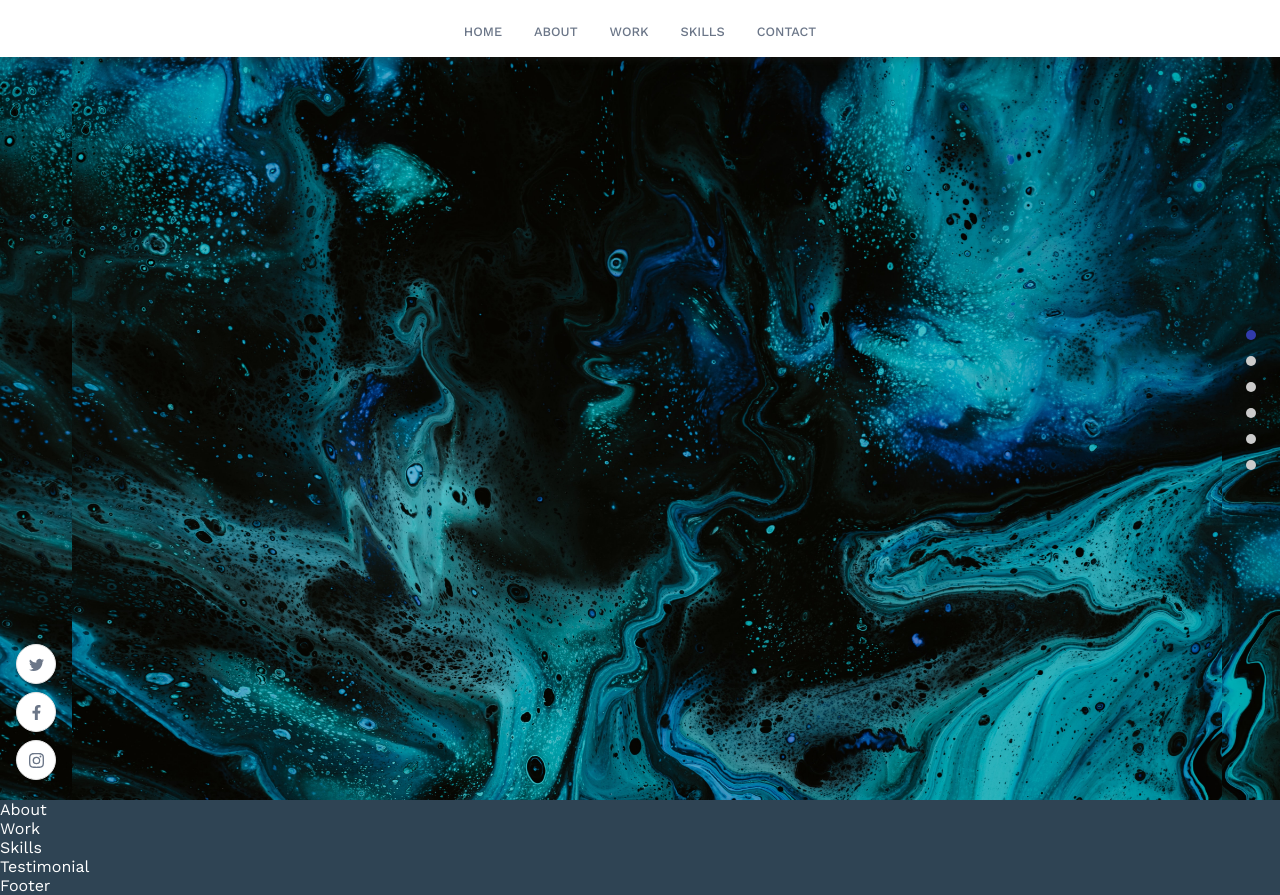
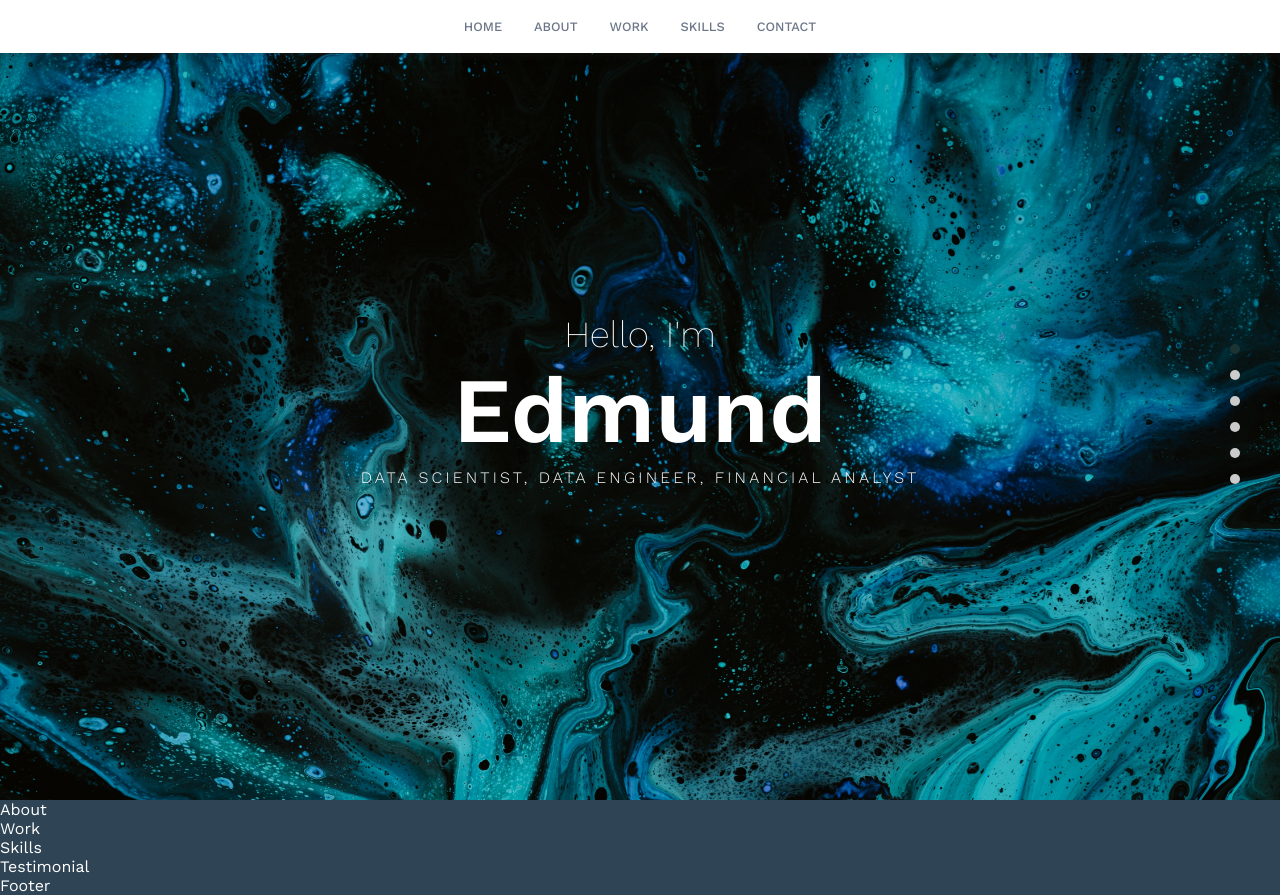
Before and after one commit to edologgerbird/edmund_portfolio, a React (Create React App) app in the folder frontend_react/: page / in a window 1280 px wide. Built offline with nearby package versions, Linux system fonts and the light colour scheme.

Commit message:
update header

```diff
--- a/frontend_react/src/App.scss
+++ b/frontend_react/src/App.scss
@@ -23,7 +23,7 @@
 .app__flex {
   display: flex;
   justify-content: center;
-  align-items: center;
+  align-items: center !important;
 }
 
 .app__wrapper {
@@ -52,11 +52,25 @@
   }
 }
 
+.subtitle {
+  font-size: 2.3rem;
+  font-weight: 200;
+  text-align: center;
+  color: var(--white-color);
+}
+
+.title {
+  font-size: 5.75rem;
+  font-weight: 600;
+  text-align: center;
+  color: var(--white-color);
+}
+
 .head-text {
   font-size: 2.75rem;
   font-weight: 800;
   text-align: center;
-  color: var(--black-color);
+  color: var(--white-color);
   text-transform: capitalize;
 
   span {
@@ -79,7 +93,7 @@
   line-height: 1.5;
 
   @media screen and (min-width: 2000px) {
-    font-size: 1.75rem;
+    font-size: 1rem;
   }
 }
 
@@ -98,63 +112,14 @@
   }
 }
 
-.app__social {
-  display: flex;
-  justify-content: flex-end;
-  align-items: center;
-  flex-direction: column;
-
-  padding: 1rem;
-
-  div {
-    width: 40px;
-    height: 40px;
-    border-radius: 50%;
-    background-color: var(--white-color);
-    margin: 0.25rem 0;
-    border: 1px solid var(--lightGray-color);
-
-    display: flex;
-    justify-content: center;
-    align-items: center;
-
-    transition: all 0.3s ease-in-out;
-
-    svg {
-      width: 15px;
-      height: 15px;
-      color: var(--gray-color);
-    }
-
-    &:hover {
-      background-color: var(--secondary-color);
-      border-color: var(--secondary-color);
-
-      svg {
-        color: var(--white-color);
-      }
-    }
-
-    @media screen and (min-width: 2000px) {
-      width: 70px;
-      height: 70px;
-
-      margin: 0.5rem 0;
-
-      svg {
-        width: 30px;
-        height: 30px;
-      }
-    }
-  }
-}
-
 .app__navigation {
   display: flex;
+  position: fixed;
+  right: 1rem;
+  top: 40%;
   justify-content: center;
   align-items: center;
   flex-direction: column;
-
   padding: 1rem;
 
   .app__navigation-dot {
@@ -167,7 +132,7 @@
     transition: background-color 0.2s ease-in-out;
 
     &:hover {
-      background-color: var(--secondary-color);
+      background-color: var(--dark-green-color);
     }
 
     @media screen and (min-width: 2000px) {
@@ -177,9 +142,8 @@
   }
 }
 
-@media screen and (max-width: 500px) {
-  .app__navigation,
-  .app__social {
+@media screen and (max-width: 700px) {
+  .app__navigation {
     display: none;
   }
 
--- a/frontend_react/src/components/Navbar/Navbar.jsx
+++ b/frontend_react/src/components/Navbar/Navbar.jsx
@@ -1,4 +1,4 @@
-import React, { useState } from "react";
+import React, { useState, useEffect } from "react";
 import { HiMenuAlt4, HiX } from "react-icons/hi";
 import { motion, AnimatePresence } from "framer-motion";
 
@@ -7,12 +7,55 @@ import "./Navbar.scss";
 
 const Navbar = () => {
   const [toggle, setToggle] = useState(false);
+  const [show, setShow] = useState(true);
+  const [lastScrollY, setLastScrollY] = useState(0);
+  const [animation, setAnimation] = useState("open");
+
+  const hideNavBar = async (ms) => {
+    setAnimation("close");
+
+    await new Promise((r) => setTimeout(r, ms));
+
+    setShow(false);
+  };
+
+  const showNavBar = async (ms) => {
+    setAnimation("open");
+
+    await new Promise((r) => setTimeout(r, ms));
+
+    setShow(true);
+  };
+
+  const controlNavbar = () => {
+    if (typeof window !== "undefined") {
+      if (window.scrollY > lastScrollY) {
+        // if scroll down hide the navbar
+        hideNavBar(300);
+      } else {
+        // if scroll up show the navbar
+        showNavBar(5);
+      }
+      // remember current page location to use in the next move
+      setLastScrollY(window.scrollY);
+    }
+  };
+
+  useEffect(() => {
+    if (typeof window !== "undefined") {
+      window.addEventListener("scroll", controlNavbar);
+
+      // cleanup function
+      return () => {
+        window.removeEventListener("scroll", controlNavbar);
+      };
+    }
+  }, [lastScrollY]);
 
   return (
     <nav className="app__navbar">
-      {/* <div className="app__navbar-logo">
-        <img src={images.logo_white} alt="logo" />
-      </div> */}
+      {show && (
+        <div className={`app__navbar ${animation}`}>
           <ul className="app__navbar-links">
             {["home", "about", "work", "skills", "contact"].map((item) => (
               <li className="app__flex p-text" key={`link-${item}`}>
@@ -21,6 +64,8 @@ const Navbar = () => {
               </li>
             ))}
           </ul>
+        </div>
+      )}
 
       <div className="app__navbar-menu">
         <HiMenuAlt4 onClick={() => setToggle(true)} />
--- a/frontend_react/src/components/Navbar/Navbar.scss
+++ b/frontend_react/src/components/Navbar/Navbar.scss
@@ -1,39 +1,58 @@
 .app__navbar {
+  animation-duration: 0.5s;
+  animation-name: animate-fade;
+  animation-delay: 0.5s;
+  animation-fill-mode: backwards;
+
+  @keyframes animate-fade {
+    0% {
+      opacity: 0;
+    }
+    100% {
+      opacity: 1;
+    }
+  }
+
   width: 100%;
 
   display: flex;
   justify-content: space-between;
   align-items: center;
 
-  padding: 1rem 2rem;
-
   background: var(--white-color);
   box-shadow: 0 1px 10px 0 rgba(37, 37, 37, 0.37);
-  //   border: 1px solid rgba(255, 255, 255, 0.18);
   position: fixed;
   z-index: 2;
+  margin-top: 1rem;
 
   @media screen and (max-width: 900px) {
     background: rgba(255, 255, 255, 0);
     box-shadow: 0 1px 10px 0 rgba(37, 37, 37, 0);
   }
+
+  .open {
+    animation: fade-in 0.15s ease-in;
+  }
+  .close {
+    animation: fade-out 0.5s ease-in;
+  }
+  @keyframes fade-in {
+    0% {
+      opacity: 0;
+    }
+    100% {
+      opacity: 1;
+    }
+  }
+  @keyframes fade-out {
+    0% {
+      opacity: 1;
+    }
+    100% {
+      opacity: 0;
+    }
+  }
 }
-
-// .app__navbar-logo {
-//   display: flex;
-//   justify-content: flex-start;
-//   align-items: center;
-
-//   img {
-//     //width: 90px;
-//     height: 20px;
-
-//     @media screen and (min-width: 2000px) {
-//       width: 180px;
-//       height: 40px;
-//     }
-//   }
-// }
 
 .app__navbar-links {
   flex: 1;
@@ -42,6 +61,7 @@
   align-items: center;
 
   list-style: none;
+  padding: 1rem 2rem;
 
   li {
     margin: 0 1rem;
@@ -53,7 +73,6 @@
       width: 100%;
       height: 1px;
       background: transparent;
-      //border-radius: 50%;
       transition: all 0.4s ease-in-out;
       margin-bottom: 5px;
     }
@@ -88,16 +107,13 @@
 .app__navbar-menu {
   width: 35px;
   height: 35px;
-  // border-radius: 50%;
   position: fixed;
   right: 2rem;
   top: 1.5rem;
-  //margin: 1.1rem;
 
   display: flex;
   justify-content: center;
   align-items: center;
-  // background-color: var(--primary-color);
 
   svg {
     width: 70%;
@@ -122,7 +138,6 @@
     align-items: flex-end;
     flex-direction: column;
 
-    //background: url("../../assets/bgWhite.png");
     background-color: var(--white-color);
     background-size: cover;
     background-repeat: repeat;
--- a/frontend_react/src/components/NavigationDots.jsx
+++ b/frontend_react/src/components/NavigationDots.jsx
@@ -8,7 +8,7 @@ const NavigationDots = ({ active }) => (
           href={`#${item}`}
           key={item + index}
           className="app__navigation-dot"
-          style={active === item ? { backgroundColor: "#313BAC" } : {}}
+          style={active === item ? { backgroundColor: "#1c3334" } : {}}
         />
       )
     )}
--- a/frontend_react/src/components/SocialMedia.jsx
+++ /dev/null
@@ -1,19 +0,0 @@
-import React from "react";
-import { BsTwitter, BsInstagram } from "react-icons/bs";
-import { FaFacebookF } from "react-icons/fa";
-
-const SocialMedia = () => (
-  <div className="app__social">
-    <div>
-      <BsTwitter />
-    </div>
-    <div>
-      <FaFacebookF />
-    </div>
-    <div>
-      <BsInstagram />
-    </div>
-  </div>
-);
-
-export default SocialMedia;
--- a/frontend_react/src/components/index.js
+++ b/frontend_react/src/components/index.js
@@ -1,5 +1,4 @@
 import NavigationDots from "./NavigationDots";
-import SocialMedia from "./SocialMedia";
 import Navbar from "./Navbar/Navbar";
 
-export { NavigationDots, SocialMedia, Navbar };
+export { NavigationDots, Navbar };
--- a/frontend_react/src/container/Header/Header.jsx
+++ b/frontend_react/src/container/Header/Header.jsx
@@ -5,66 +5,24 @@ import { AppWrap } from "../../wrapper";
 import { images } from "../../constants";
 import "./Header.scss";
 
-const scaleVariants = {
-  whileInView: {
-    scale: [0, 1],
-    opacity: [0, 1],
-    transition: {
-      duration: 1,
-      ease: "easeInOut",
-    },
-  },
-};
-
 const Header = () => (
   <div className="app__header app__flex">
-    {/* <motion.div
+    <motion.div
       whileInView={{ x: [-100, 0], opacity: [0, 1] }}
       transition={{ duration: 0.5 }}
       className="app__header-info"
     >
       <div className="app__header-badge">
-        <div className="badge-cmp app__flex">
-          <span>👋</span>
-          <div style={{ marginLeft: 20 }}>
-            <p className="p-text">Hello, I am</p>
-            <h1 className="head-text">Micael</h1>
-          </div>
+        <div>
+          <p className="subtitle">Hello, I'm</p>
+          <h1 className="title">Edmund</h1>
         </div>
 
         <div className="tag-cmp app__flex">
-          <p className="p-text">Web Developer</p>
-          <p className="p-text">Freelancer</p>
+          <p>Data Scientist, Data Engineer, Financial Analyst</p>
         </div>
       </div>
     </motion.div>
-
-    <motion.div
-      whileInView={{ opacity: [0, 1] }}
-      transition={{ duration: 0.5, delayChildren: 0.5 }}
-      className="app__header-img"
-    >
-      <img src={images.profile} alt="profile_bg" />
-      <motion.img
-        whileInView={{ scale: [0, 1] }}
-        transition={{ duration: 1, ease: "easeInOut" }}
-        src={images.circle}
-        alt="profile_circle"
-        className="overlay_circle"
-      />
-    </motion.div>
-
-    <motion.div
-      variants={scaleVariants}
-      whileInView={scaleVariants.whileInView}
-      className="app__header-circles"
-    >
-      {[images.flutter, images.redux, images.sass].map((circle, index) => (
-        <div className="circle-cmp app__flex" key={`circle-${index}`}>
-          <img src={circle} alt="profile_bg" />
-        </div>
-      ))}
-    </motion.div> */}
   </div>
 );
 
--- a/frontend_react/src/container/Header/Header.scss
+++ b/frontend_react/src/container/Header/Header.scss
@@ -1,11 +1,6 @@
 #home {
   position: relative;
-  background: url("../../assets/abstract-bg.jpg");
-  background-size: cover;
-  background-position: center;
-  background-repeat: repeat;
 
-  // disable the default padding styles
   .app__wrapper {
     padding: 0;
 
@@ -22,37 +17,54 @@
   flex-direction: row;
   background: url("../../assets/abstract-bg.jpg");
   background-size: cover;
+  background-repeat: no-repeat;
   -webkit-background-size: cover;
   -moz-background-size: cover;
   -o-background-size: cover;
-
-  padding: 40rem 2rem 0rem;
-
-  @media screen and (min-width: 2000px) {
-    padding-top: 8rem;
-  }
-
-  @media screen and (max-width: 1200px) {
-    flex-direction: column;
-  }
-
-  @media screen and (max-width: 450px) {
-    padding: 40rem 2rem 0rem;
-  }
 }
 
 .app__header-info {
-  flex: 0.65;
   display: flex;
   flex-direction: column;
   justify-content: flex-start;
   align-items: flex-start;
-  height: 100%;
+}
 
-  margin: 0 2rem;
+.app__header-badge {
+  width: 100%;
 
-  @media screen and (max-width: 1200px) {
-    width: 100%;
-    margin-right: 0rem;
+  .tag-cmp {
+    margin-top: 0.2rem;
+
+    p {
+      font-weight: 300;
+      font-size: 1rem;
+      width: 100%;
+      text-transform: uppercase;
+      text-align: center;
+      letter-spacing: 0.2rem;
+    }
+  }
+
+  @media screen and (max-width: 500px) {
+    p {
+      font-weight: 300;
+      font-size: 2rem;
+    }
+    .title {
+      font-size: 4rem;
+    }
+    .tag-cmp {
+      margin-top: 0.3rem;
+
+      p {
+        font-weight: 300;
+        font-size: 0.8rem;
+        width: 100%;
+        text-transform: uppercase;
+        text-align: center;
+        letter-spacing: 0.2rem;
+      }
+    }
   }
 }
--- a/frontend_react/src/index.css
+++ b/frontend_react/src/index.css
@@ -6,7 +6,7 @@
   --secondary-color: #2e151b;
   --tertiery-color: #da7b93;
   --green-color: #376e6f;
-  --dark-green-color: #376e6f;
+  --dark-green-color: #1c3334;
   --black-color: #030303;
   --lightGray-color: #e4e4e4;
   --gray-color: #6b7688;
--- a/frontend_react/src/wrapper/AppWrap.js
+++ b/frontend_react/src/wrapper/AppWrap.js
@@ -1,11 +1,10 @@
 import React from "react";
-import { NavigationDots, SocialMedia } from "../components";
+import { NavigationDots } from "../components";
 
 const AppWrap = (Component, idName, classNames) =>
   function HOC() {
     return (
       <div id={idName} className={`app__container ${classNames}`}>
-        <SocialMedia />
         <div className="app__wrapper app__flex">
           <Component />
 
```
Lines whose indentation alone changed are shown as unchanged.
